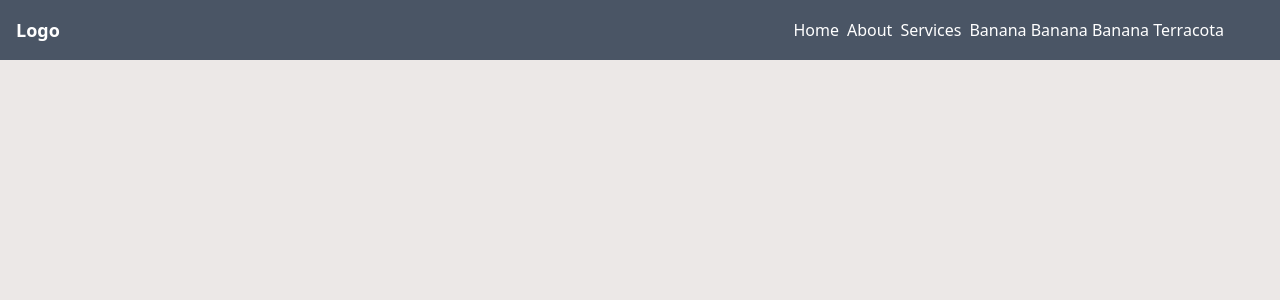
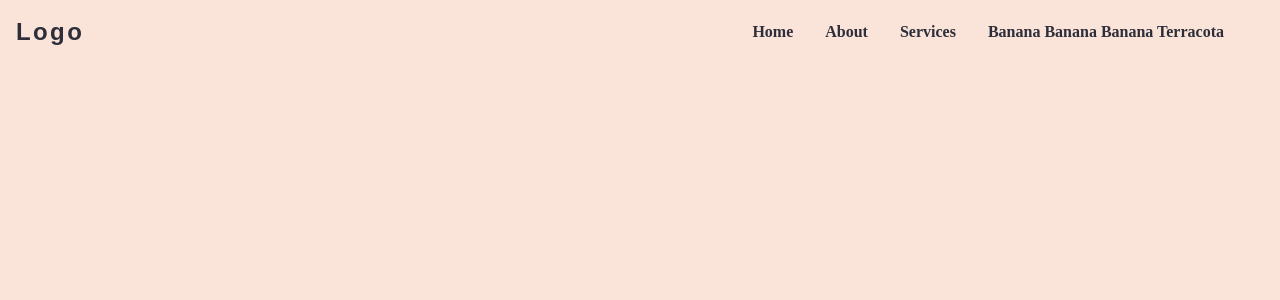
Before and after one commit to JimmyDVO0823/Heidy-DFranco, a React (Vite) app: page / in a window 1280 px wide. Shown: the top 300 px of the page. Built offline with nearby package versions, Linux system fonts and the light colour scheme.

Commit message:
Barra de navegación terminada por ahora. Estilos listos

```diff
--- a/src/Components/SideBar.jsx
+++ b/src/Components/SideBar.jsx
@@ -1,12 +1,12 @@
 function SideBar({ elements }) {
   return (
-    <nav className="bg-gray-600 justify-between flex items-center">
+    <nav className="bg-navbar-bg justify-between flex items-center">
       <ul>
-        <li className="text-white p-4 font-bold text-lg">Logo</li>
+        <li className="p-4 font-logo text-2xl font-bold text-brand-gray tracking-widest">Logo</li>
       </ul>
-      <ul className="flex flex-row p-4 space-x-2 justify-end mr-10">
+      <ul className="flex flex-row p-4 space-x-8 justify-end mr-10">
         {elements.map((element, index) => (
-          <li key={index} className="text-white hover:underline">
+          <li key={index} className=" font-playfair font-black text-[#2E2E3A] hover:underline">
             <a href={element.link}>{element.title}</a>
           </li>
         ))}
--- a/src/index.css
+++ b/src/index.css
@@ -1,4 +1,16 @@
 @import "tailwindcss";
 body {
-  background-color: #ECE8E7;
+  background-color: var(--color-lightTheme-bg);
 }
+
+/* Importas la fuente que te guste de Google Fonts */
+@import url("https://fonts.googleapis.com/css2?family=Orbitron:wght@400;700&display=swap");
+
+/* Registras la fuente como una variable de Tailwind */
+@theme {
+  --font-playfair: "Playfair Display", serif;
+  --font-logo: "Orbitron", sans-serif;
+  --color-brand-gray: #2e2e3a;
+  --color-navbar-bg: #fae3d9;
+  --color-lightTheme-bg: #fae3d9;
+}
```
